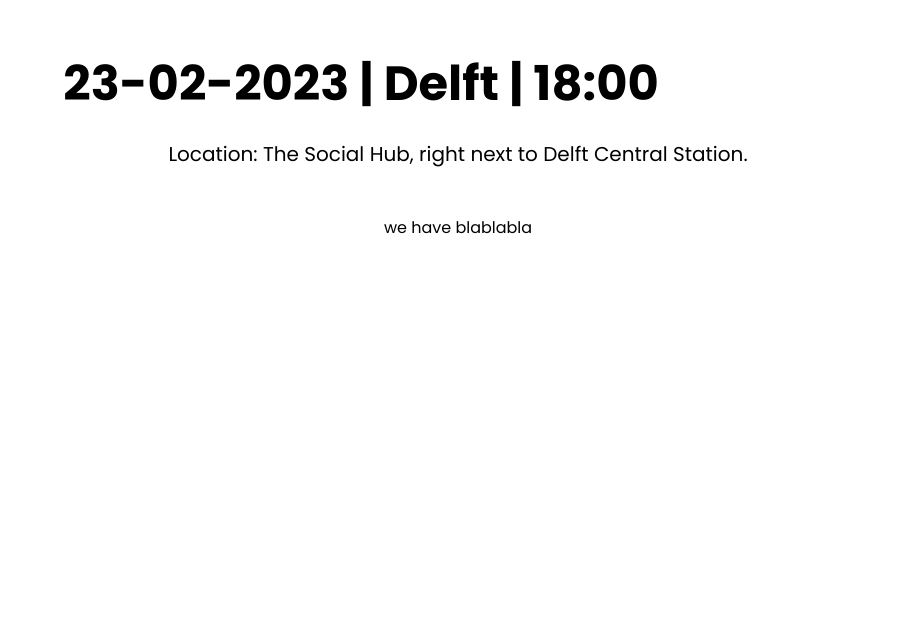
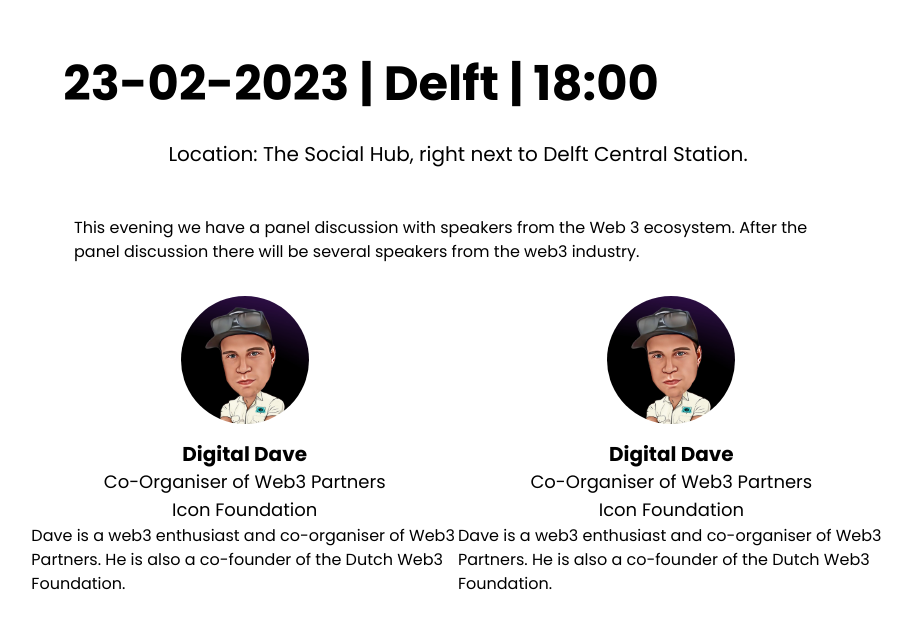
Before and after one commit to paulrouge/web3partners, a Next.js app: page / in a window 1280 px wide. Shown: the part 1400-2028 px from the top of the page, without its empty margins (182-1094 px from the left). Before the commit the page ends 1832 px from the top, so only its background shows below. Built offline with nearby package versions, Linux system fonts and the light colour scheme.

Commit message:
inited the speakers

```diff
--- a/components/NextMeetUp.tsx
+++ b/components/NextMeetUp.tsx
@@ -1,8 +1,45 @@
 import React from 'react'
+import Image from 'next/image'
 
-type Props = {}
+type Props = {
+    name: string,
+    title: string,
+    image: string,
+    description: string
+    topic: string
+}
 
-const NextMeetUp = (props: Props) => {
+const SpeakerElement = (props: Props) => {
+    return (
+        <div className='w-1/3 h-auto flex flex-col justify-center items-center'>
+            <div className='w-32 h-32 rounded-full overflow-hidden'>
+
+                <Image
+                    src={props.image}
+                    alt={props.name}
+                    width={128}
+                    height={128}
+                />
+
+            </div>
+            <div className='text-xl font-bold mt-4'>
+                {props.name}
+            </div>
+            <div className='text-lg'>
+                {props.title}
+            </div>
+            <div className='text-lg'>
+                {props.topic}
+            </div>
+            <div className=''>
+                {props.description}
+            </div>
+        </div>
+    )
+}
+
+
+const NextMeetUp = () => {
   return (
     <div className='w-full mt-48 m-auto'>
         <div className='w-full h-auto flex flex-col font-web3 justify-center items-center'>
@@ -12,8 +49,25 @@
             <div className='text-xl'>
                Location: The Social Hub, right next to Delft Central Station.
             </div>
-            <div className='mt-12'>
-                we have blablabla
+            <div className='mt-12 w-3/5'>
+                This evening we have a panel discussion with speakers from the Web 3 ecosystem. After the panel discussion
+                there will be several speakers from the web3 industry.
+            </div>
+            <div className='mt-8 w-full flex justify-center'>
+                <SpeakerElement
+                    name='Digital Dave'
+                    title='Co-Organiser of Web3 Partners'
+                    image='/images/dave.png'
+                    description='Dave is a web3 enthusiast and co-organiser of Web3 Partners. He is also a co-founder of the Dutch Web3 Foundation.'
+                    topic='Icon Foundation'
+                />
+                <SpeakerElement
+                    name='Digital Dave'
+                    title='Co-Organiser of Web3 Partners'
+                    image='/images/dave.png'
+                    description='Dave is a web3 enthusiast and co-organiser of Web3 Partners. He is also a co-founder of the Dutch Web3 Foundation.'
+                    topic='Icon Foundation'
+                />
             </div>
         </div>
     </div>
```
Also changed, not shown: public/images/dave.png (added).
